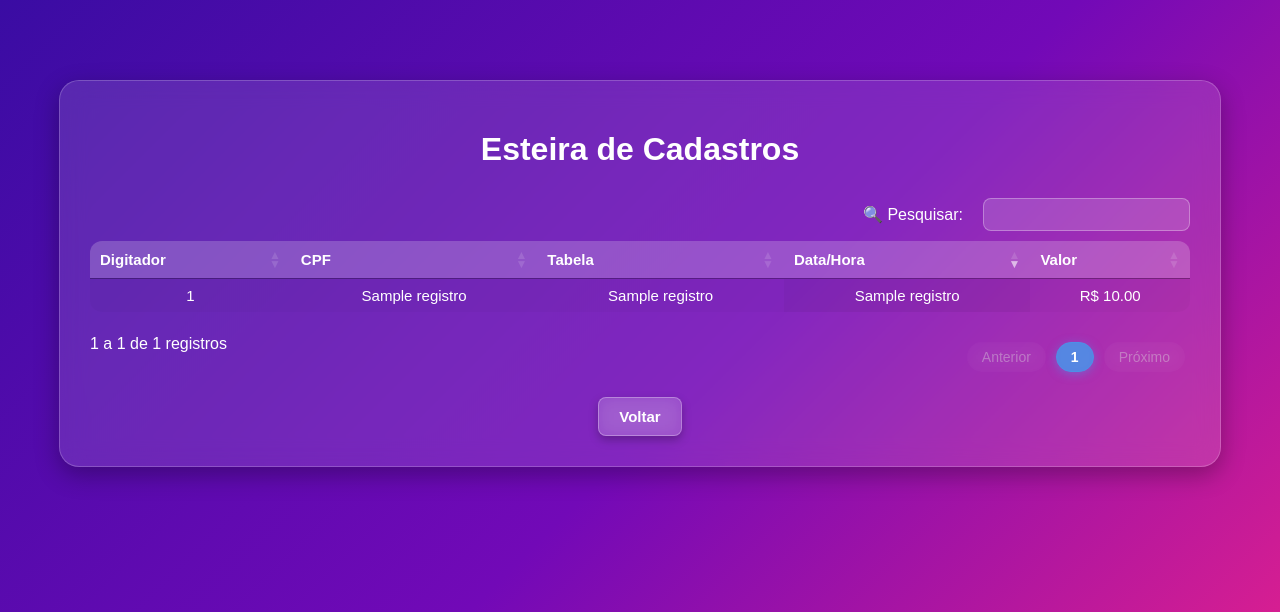
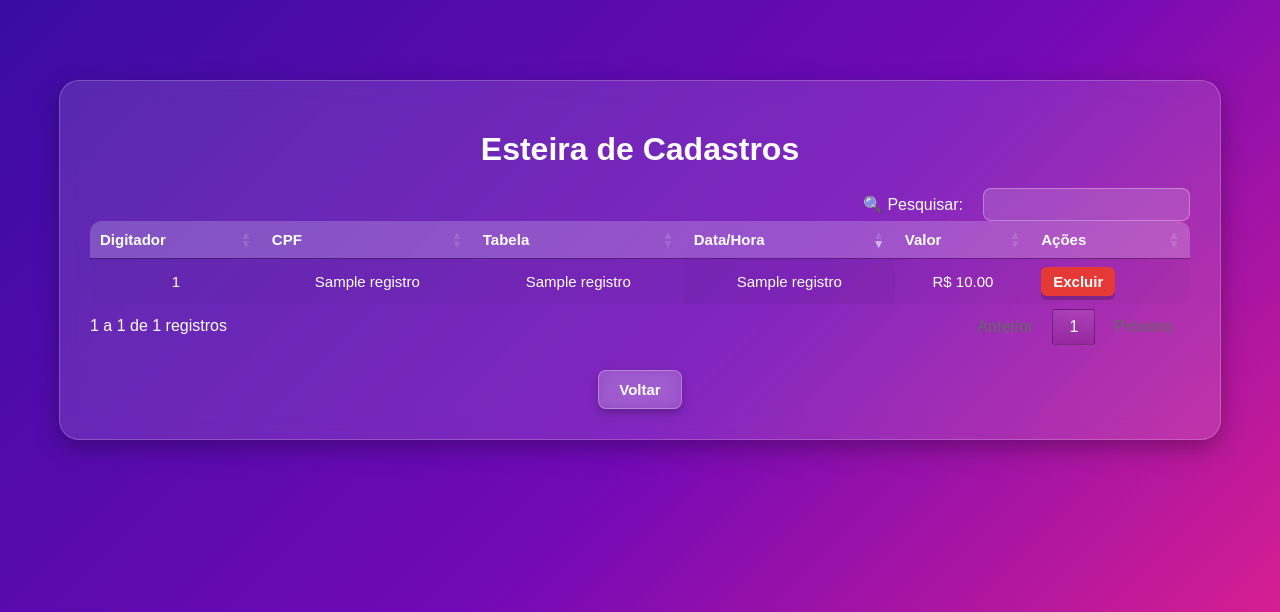
Before and after one commit to Thainalimaviana/SIMPLIX-UNICO, a Flask app: template templates/esteira.html in a window 1280 px wide. Shown: the top 612 px of the page. Run offline with Flask 3, Linux system fonts and the light colour scheme; the template is opened without the code that fills it: most values are stand-ins (such as "Sample title", 1, 10 or a date in 2020); some libraries are stand-ins or nearby versions; some web fonts are replaced.

Commit message:
botão excluit esteira

```diff
--- a/app.py
+++ b/app.py
@@ -624,5 +624,19 @@ def home():
 def index_redirect():
     return render_template('index.html')
 
+@app.route("/excluir-proposta/<cpf>", methods=["POST"])
+def excluir_proposta(cpf):
+    try:
+        conn = get_conn()
+        c = conn.cursor()
+        c.execute("DELETE FROM esteira WHERE cpf = ?", (cpf,))
+        conn.commit()
+        conn.close()
+        print(f"[ESTEIRA] ❌ Proposta excluída: {cpf}")
+        return jsonify({"success": True, "mensagem": "Proposta excluída com sucesso."}), 200
+    except Exception as e:
+        print(f"[ERRO excluir_proposta]: {e}")
+        return jsonify({"success": False, "erro": str(e)}), 500
+
 if __name__ == "__main__":
     app.run(debug=True, port=8600)
--- a/templates/esteira.html
+++ b/templates/esteira.html
@@ -77,18 +77,19 @@
       border-color: #1565c0;
     }
 
-    .dataTables_length select {
-      background: rgba(255, 255, 255, 0.15) !important;
-      color: #fff !important;
-      border: 1px solid rgba(255, 255, 255, 0.3) !important;
-      border-radius: 8px !important;
-      padding: 6px 12px !important;
+    .btn-excluir {
+      padding: 6px 12px;
+      background: #e53935;
+      color: #fff;
+      border: none;
+      border-radius: 6px;
+      font-weight: bold;
+      cursor: pointer;
+      transition: 0.3s;
     }
 
-    .dataTables_filter {
-      float: right !important;
-      margin-top: 10px !important;
-      margin-bottom: 10px !important;
+    .btn-excluir:hover {
+      background: #b71c1c;
     }
 
     .dataTables_filter label {
@@ -107,55 +108,6 @@
       margin-left: 10px !important;
       min-width: 180px;
     }
-
-    .dataTables_wrapper .dataTables_paginate {
-      margin-top: 25px;
-      text-align: center;
-    }
-
-    .dataTables_wrapper .dataTables_paginate .paginate_button {
-      display: inline-block;
-      min-width: 35px;
-      padding: 6px 14px;
-      margin: 0 5px;
-      border-radius: 20px;
-      background: rgba(255, 255, 255, 0.15);
-      border: 1px solid rgba(255, 255, 255, 0.25);
-      color: #ffffff !important;
-      font-weight: 500;
-      font-size: 14px;
-      cursor: pointer;
-      transition: all 0.3s ease;
-      backdrop-filter: blur(8px);
-    }
-
-    .dataTables_wrapper .dataTables_paginate .paginate_button:not(.current):not(.disabled):hover {
-      background: rgba(255, 255, 255, 0.25);
-      border-color: rgba(255, 255, 255, 0.4);
-      color: #fff !important;
-      box-shadow: 0 2px 8px rgba(0, 0, 0, 0.3);
-    }
-
-    .dataTables_wrapper .dataTables_paginate .paginate_button.current {
-      background: rgba(76, 144, 231, 0.9);
-      border-color: rgba(76, 144, 231, 1);
-      color: #fff !important;
-      font-weight: bold;
-      box-shadow: 0 2px 10px rgba(76, 144, 231, 0.5);
-    }
-
-    .dataTables_wrapper .dataTables_paginate .paginate_button.disabled {
-      opacity: 0.4;
-      cursor: not-allowed;
-      color: #ddd !important;
-      box-shadow: none;
-    }
-
-    .dataTables_info {
-      text-align: left !important;
-      margin-top: 10px !important;
-      font-weight: 500;
-    }
   </style>
 </head>
 
@@ -171,16 +123,20 @@
           <th>Tabela</th>
           <th>Data/Hora</th>
           <th>Valor</th>
+          <th>Ações</th>
         </tr>
       </thead>
       <tbody>
         {% for e in registros %}
-        <tr>
+        <tr id="linha-{{ e[1] }}">
           <td>{{ e[0] }}</td>
           <td>{{ e[1] }}</td>
           <td>{{ e[2] }}</td>
           <td>{{ e[3] }}</td>
           <td>R$ {{ "%.2f"|format(e[4]) }}</td>
+          <td>
+            <button class="btn-excluir" onclick="excluirProposta('{{ e[1] }}')">Excluir</button>
+          </td>
         </tr>
         {% endfor %}
       </tbody>
@@ -211,6 +167,22 @@
         }
       });
     });
+
+    function excluirProposta(cpf) {
+      if (confirm(`Deseja realmente excluir a proposta do CPF ${cpf}?`)) {
+        fetch(`/excluir-proposta/${cpf}`, { method: 'POST' })
+          .then(response => response.json())
+          .then(data => {
+            if (data.success) {
+              document.getElementById(`linha-${cpf}`).remove();
+              alert('✅ Proposta excluída com sucesso!');
+            } else {
+              alert('⚠️ Erro ao excluir: ' + data.erro);
+            }
+          })
+          .catch(err => alert('Erro inesperado: ' + err));
+      }
+    }
   </script>
 </body>
 </html>
```
Also changed, not shown: users.db.
